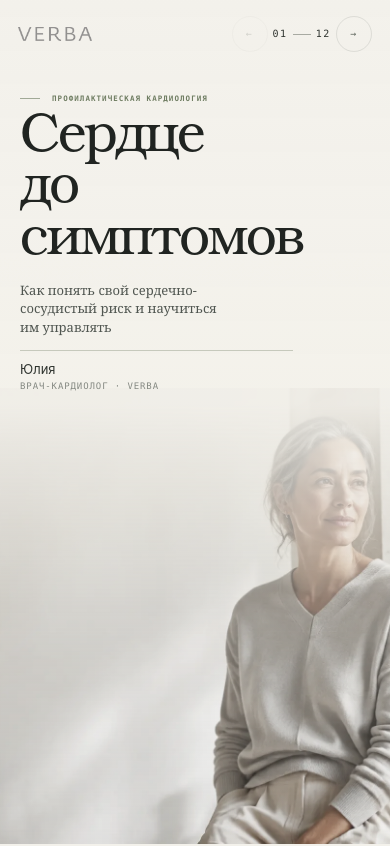
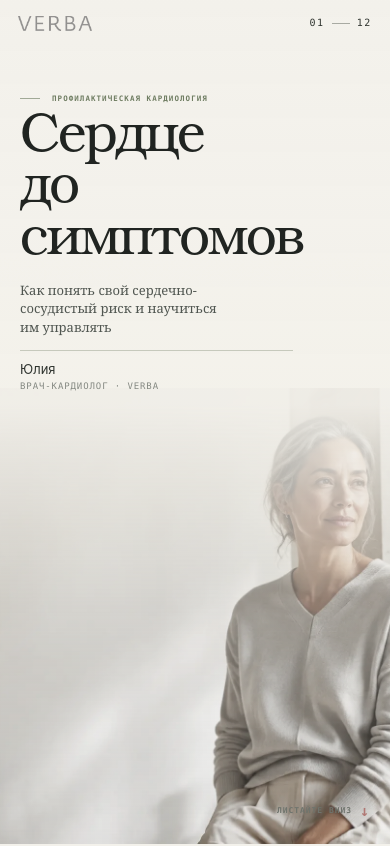
Before and after one commit to stepanMiller/verba-heart-lab, a Next.js app: page / in a window 390 px wide. Shown: the top 846 px of the page. Built offline with nearby package versions, Linux system fonts and the light colour scheme.

Commit message:
Add mobile vertical presentation flow
* Add mobile vertical presentation flow

* Add mobile vertical presentation flow

* Add mobile vertical presentation flow

```diff
--- a/app/globals.css
+++ b/app/globals.css
@@ -14,6 +14,9 @@ html, body, #root { margin: 0; width: 100%; height: 100%; overflow: hidden; }
 body { overflow: hidden; background: #f3f1eb; }
 
 button, input { font: inherit; }
+
+.mobile-deck,
+.mobile-scroll-cue { display: none; }
 
 button:focus-visible, input:focus-visible {
   outline: 2px solid #6f7d62;
@@ -930,6 +933,73 @@ h1 {
   .days-stage { top: 58%; }
 }
 
+/* Mobile story mode: keep the approved scenes intact, but place all twelve in
+   one natural vertical flow, matching the proven Bali presentation pattern. */
+@media (max-width: 640px) {
+  html:has(.mobile-deck),
+  body:has(.mobile-deck) {
+    height: auto;
+    min-height: 100%;
+    overflow-x: hidden;
+    overflow-y: auto;
+    overscroll-behavior-y: auto;
+    scroll-behavior: smooth;
+  }
+
+  body:has(.mobile-deck) { touch-action: pan-y; }
+
+  .desktop-opening { display: none; }
+
+  .mobile-deck {
+    display: block;
+    width: 100%;
+    overflow-x: hidden;
+    background: #f3f1eb;
+  }
+
+  .mobile-deck > .experience {
+    position: relative;
+    inset: auto;
+    width: 100%;
+    height: 100svh;
+    min-height: 620px;
+    overflow: hidden;
+    scroll-snap-align: none;
+    touch-action: pan-y;
+  }
+
+  .mobile-deck .scene-navigation a,
+  .mobile-deck .scene-navigation .scene-nav-spacer { display: none; }
+
+  .mobile-deck .scene-navigation { gap: 7px; }
+
+  .mobile-scroll-cue {
+    position: absolute;
+    right: 20px;
+    bottom: max(26px, calc(env(safe-area-inset-bottom) + 16px));
+    z-index: 4;
+    display: flex;
+    align-items: center;
+    gap: 8px;
+    color: #6f746d;
+    font: 600 8px/1 ui-monospace, SFMono-Regular, Menlo, monospace;
+    letter-spacing: .12em;
+    text-transform: uppercase;
+  }
+
+  .mobile-scroll-cue i {
+    color: #a9615d;
+    font-size: 15px;
+    font-style: normal;
+    animation: mobile-scroll-hint 1.6s ease-in-out infinite;
+  }
+}
+
+@keyframes mobile-scroll-hint {
+  0%, 100% { transform: translateY(-2px); opacity: .55; }
+  50% { transform: translateY(4px); opacity: 1; }
+}
+
 /* Full 12-scene narrative */
 
 .hero-experience::after {
--- a/app/page.tsx
+++ b/app/page.tsx
@@ -1,7 +1,20 @@
 import { SceneNav } from "./scene-nav";
 import { sitePath } from "./site-path";
+import NinetyDaysScene from "./90-days/page";
+import CaseScene from "./case/page";
+import ChoiceScene from "./choice/page";
+import DiagnosticsScene from "./diagnostics/page";
+import FinalScene from "./final/page";
+import LipidsScene from "./lipids/page";
+import NoSymptomsScene from "./no-symptoms/page";
+import PressureScene from "./pressure/page";
+import RiskScene from "./risk/page";
+import Score2Scene from "./score2/page";
+import VascularAgeScene from "./vascular-age/page";
 
-export default function OpeningScene() {
+function OpeningScene({ mobile = false }: { mobile?: boolean }) {
+  const titleId = mobile ? "hero-title-mobile" : "hero-title";
+
   return (
     <main className="experience hero-experience">
       <div className="scene-layer hero-scene" aria-hidden="true">
@@ -15,9 +28,9 @@ export default function OpeningScene() {
         <SceneNav current="01" next="/no-symptoms" />
       </header>
 
-      <section className="copy hero-copy" aria-labelledby="hero-title">
+      <section className="copy hero-copy" aria-labelledby={titleId}>
         <div className="eyebrow">Профилактическая кардиология</div>
-        <h1 id="hero-title">Сердце<br />до симптомов</h1>
+        <h1 id={titleId}>Сердце<br />до симптомов</h1>
         <p className="hero-subtitle">Как понять свой сердечно-сосудистый риск и научиться им управлять</p>
         <div className="hero-speaker">
           <span>Юлия</span>
@@ -35,6 +48,31 @@ export default function OpeningScene() {
         <p>Просветительский материал. Не индивидуальная медицинская рекомендация.</p>
         <span>Сердце до симптомов · VERBA</span>
       </footer>
+
+      <div className="mobile-scroll-cue" aria-hidden="true"><span>Листайте вниз</span><i>↓</i></div>
     </main>
   );
 }
+
+export default function Home() {
+  return (
+    <>
+      <div className="desktop-opening"><OpeningScene /></div>
+
+      <div className="mobile-deck" aria-label="Сердце до симптомов · 12 сцен">
+        <OpeningScene mobile />
+        <NoSymptomsScene />
+        <RiskScene />
+        <Score2Scene />
+        <PressureScene />
+        <LipidsScene />
+        <VascularAgeScene />
+        <DiagnosticsScene />
+        <CaseScene />
+        <ChoiceScene />
+        <NinetyDaysScene />
+        <FinalScene />
+      </div>
+    </>
+  );
+}
--- a/app/scene-nav.tsx
+++ b/app/scene-nav.tsx
@@ -1,6 +1,6 @@
 "use client";
 
-import { useEffect } from "react";
+import { useEffect, useRef } from "react";
 import { sitePath } from "./site-path";
 
 type SceneNavProps = {
@@ -10,7 +10,18 @@ type SceneNavProps = {
 };
 
 export function SceneNav({ current, previous, next }: SceneNavProps) {
+  const navRef = useRef<HTMLElement>(null);
+
   useEffect(() => {
+    // The mobile homepage is a continuous vertical deck. Route navigation and
+    // horizontal swipe handling belong only to the desktop, one-scene view.
+    const nav = navRef.current;
+    const isMobileDeck = Boolean(nav?.closest(".mobile-deck"));
+    const isHiddenDesktopCopy = Boolean(
+      nav?.closest(".desktop-opening") && window.matchMedia("(max-width: 640px)").matches,
+    );
+    if (isMobileDeck || isHiddenDesktopCopy) return;
+
     const navigate = (href?: string) => {
       if (href) window.location.assign(sitePath(href));
     };
@@ -53,7 +64,7 @@ export function SceneNav({ current, previous, next }: SceneNavProps) {
   }, [next, previous]);
 
   return (
-    <nav className="slide-index scene-navigation" aria-label="Навигация по слайдам">
+    <nav ref={navRef} className="slide-index scene-navigation" aria-label="Навигация по слайдам">
       {previous ? (
         <a href={sitePath(previous)} aria-label="Предыдущая сцена">←</a>
       ) : (
```
